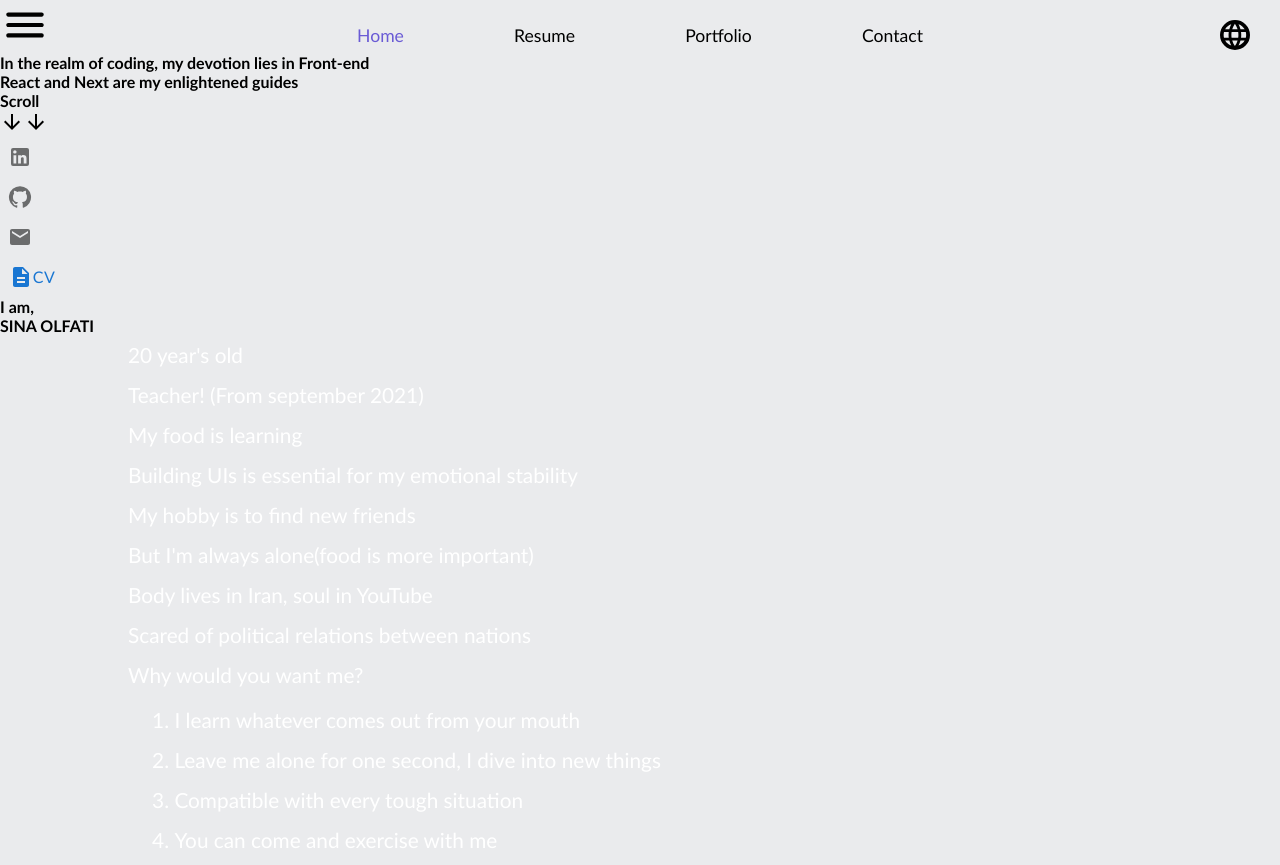
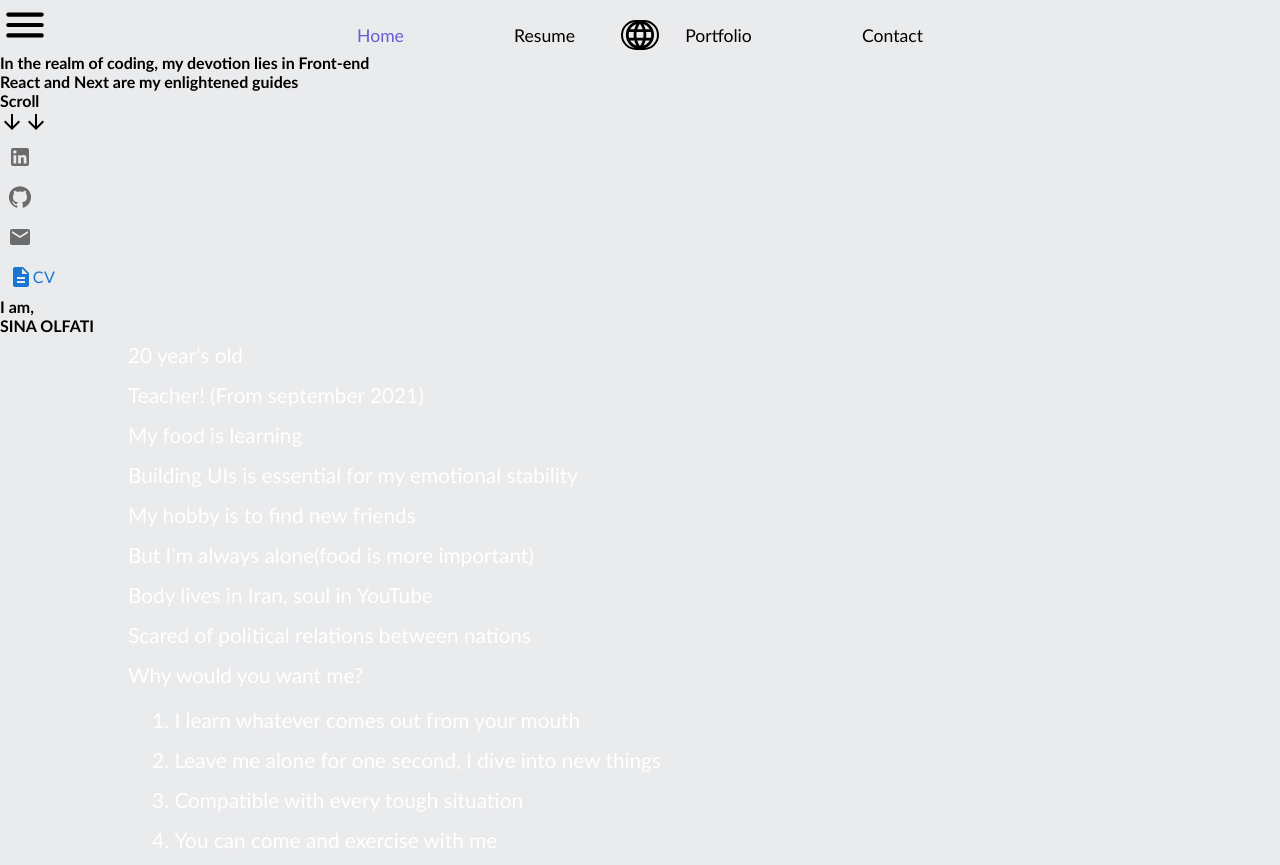
Before and after one commit to sina-olfati/sina-olfati-site, a React (Create React App) app: page /sina-olfati-site/oldhome2 in a window 1280 px wide. Built offline with nearby package versions, Linux system fonts and the light colour scheme; a web font is replaced by a local one.

Commit message:
Menu: added Thiming button

```diff
--- a/src/components/menu/Menu.css
+++ b/src/components/menu/Menu.css
@@ -83,9 +83,9 @@
 /* changing lang */
 .changing-lang {
     /* border: solid 1px red; */
-    position: absolute;
+    /* position: absolute;
     right: 30px;
-    width: 30px;
+    width: 30px; */
     height: 30px;
     padding: 0;
     margin: 0;
--- a/src/components/menu/Menu.tsx
+++ b/src/components/menu/Menu.tsx
@@ -21,6 +21,7 @@
 // i18next
 import { useTranslation } from "react-i18next";
 import i18next from 'i18next';
+import { IconButton } from '@mui/material';
 
 
 
@@ -30,9 +31,9 @@
   const isHeightHigher: any = useHeightCheck()
   console.log("isHeightHigher: ", isHeightHigher)
 
-  // menu and lang activation
-  const [active, setActive] = useState(false)
+  // lang button and lightMode activation
   const [langActive, setLangActive] = useState(false)
+  const [lightMode, setLightMode] = useState(true)
 
   // lang, translate and dir
   const [language, setLanguage] = useState<string | null>(localStorage.getItem("i18nextLng") ? localStorage.getItem("i18nextLng") : "en")
@@ -68,11 +69,15 @@
             </div>
 
             <div className='buttons'>
+                <IconButton onClick={() => setLightMode(!lightMode)} className='theming'>
+                  {lightMode ? <LightModeIcon sx={{color: "black"}} /> : <BedtimeIcon sx={{color: "white"}} />}
+                </IconButton>
+
                 <div onClick={() => setLangActive(!langActive)} className={`changing-lang ${langActive ? "langActive" : ""}`} lang={language}>
                     <LanguageIcon />
                     <div className="langInputs">
-                    <input id="eng" type="button" value="EN" onClick={() => changeLanguage("en")} className={isEn ? 'lang active' : 'lang'} lang='en'/>
-                    <input type="button" value="فا"  onClick={() => changeLanguage("fa")} className={isEn ? 'lang' : 'lang active'} lang='fa'/>
+                      <input id="eng" type="button" value="EN" onClick={() => changeLanguage("en")} className={isEn ? 'lang active' : 'lang'} lang='en'/>
+                      <input type="button" value="فا"  onClick={() => changeLanguage("fa")} className={isEn ? 'lang' : 'lang active'} lang='fa'/>
                     </div>
                 </div>
             </div>
```
